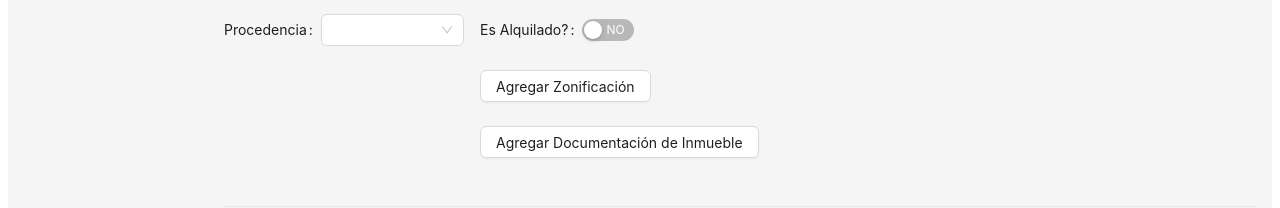
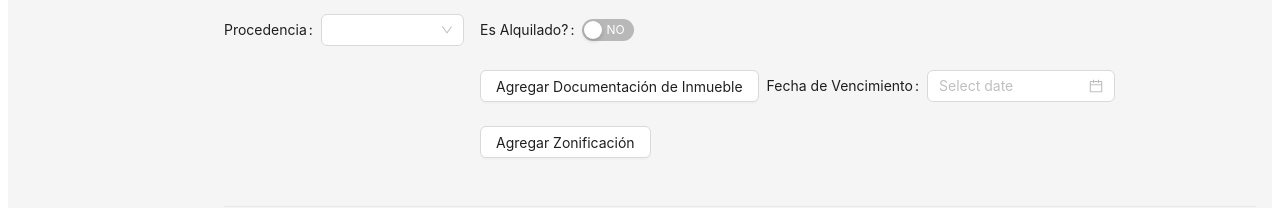
Before and after one commit to Douglas571/sedemat_system, a React (Vite) app in the folder frontend/: page /business/new in a window 1280 px wide. Shown: the part 1229-1437 px from the top of the page. Built offline with nearby package versions, Linux system fonts and the light colour scheme; no server answers.

Commit message:
Added: Zonations seed squeleton

```diff
--- a/frontend/src/pages/BusinessNew.tsx
+++ b/frontend/src/pages/BusinessNew.tsx
@@ -757,6 +757,7 @@ function BranchOfficeForm({onUpdate}): JSX.Element {
                                                         />
                                                     </Form.Item>
 
+                                                    {/* DOCUMENTS */}
                                                     <Flex vertical>
                                                         <Form.Item label="Es Alquilado?" name={[field.name, 'isRented']}>
                                                             <Switch
@@ -764,6 +765,59 @@ function BranchOfficeForm({onUpdate}): JSX.Element {
                                                                 unCheckedChildren="NO"/>
                                                         </Form.Item>
 
+                                                        {/* Lease Doc */}
+                                                        <Flex
+                                                            gap='small'
+                                                            style={{ display: getRentedStatus(Number(field.name)) ? "" : "none"}}
+                                                        >
+                                                            <Form.Item
+                                                                name={[field.name, 'leaseDoc']}
+
+                                                            >
+                                                                <Upload key="leaseDoc"
+                                                                    {...LeaserDocProps}
+                                                                >
+                                                                    <Button>Agregar Contrato de Arrendamiento</Button>
+                                                                </Upload>
+
+
+                                                            </Form.Item>
+                                                            <Form.Item
+                                                                name={[field.name, 'leaseDocExpirationDate']}
+                                                                label="Fecha de Vencimiento"
+                                                            >
+                                                                <DatePicker
+                                                                    data-test="branch-office-leaseDocExpirationDate-input"
+                                                                />
+                                                            </Form.Item>
+                                                        </Flex>
+
+                                                        {/* Building Doc */}
+                                                        <Flex
+                                                            gap='small'
+                                                            style={{ display: getRentedStatus(Number(field.name)) ? "none" : ""}}
+                                                        >
+                                                            <Form.Item
+                                                                name={[field.name, 'buildingDoc']}
+                                                            >
+                                                                <Upload key="buildingDoc"
+                                                                    {...BuildingDocProps}
+                                                                >
+                                                                    <Button>Agregar Documentación de Inmueble</Button>
+                                                                </Upload>
+                                                            </Form.Item>
+
+                                                            <Form.Item
+                                                                name={[field.name, 'buildingDocExpirationDate']}
+                                                                label="Fecha de Vencimiento"
+                                                            >
+                                                                <DatePicker
+                                                                    data-test="branch-office-buildingDocExpirationDate-input"
+                                                                />
+                                                            </Form.Item>
+                                                        </Flex>
+
+                                                        {/* Zonation Doc */}
                                                         <Form.Item name={[field.name, 'zonationDoc']}>
                                                             <Upload
                                                                 key={field.key}
@@ -779,28 +833,6 @@ function BranchOfficeForm({onUpdate}): JSX.Element {
                                                             >
 
                                                                 <Button>Agregar Zonificación</Button>
-                                                            </Upload>
-                                                        </Form.Item>
-
-                                                        <Form.Item
-                                                            name="leaseDoc"
-                                                            style={{ display: getRentedStatus(Number(field.name)) ? "block" : "none"}}
-                                                        >
-                                                            <Upload key="leaseDoc"
-                                                                {...LeaserDocProps}
-                                                            >
-                                                                <Button>Agregar Contrato de Arrendamiento</Button>
-                                                            </Upload>
-                                                        </Form.Item>
-
-                                                        <Form.Item
-                                                            name="buildDoc"
-                                                            style={{ display: getRentedStatus(Number(field.name)) ? "none" : "block"}}
-                                                        >
-                                                            <Upload key="buildingDoc"
-                                                                {...BuildingDocProps}
-                                                            >
-                                                                <Button>Agregar Documentación de Inmueble</Button>
                                                             </Upload>
                                                         </Form.Item>
                                                     </Flex>
--- a/frontend/src/pages/BusinessViewDetails.tsx
+++ b/frontend/src/pages/BusinessViewDetails.tsx
@@ -344,7 +344,17 @@ function BusinessViewDetails(): JSX.Element {
                                     Dirección: {office.address}<br/>
                                     Dimensiones: {office.dimensions}<br/>
                                     Tipo de terreno: {office.type}<br/>
-                                    Procedencia: {office.origin}<br/>
+                                    Procedencia: {office.isRented
+                                        ? (
+                                            <>
+                                                Alquilado (<a href='/example' target='_blank'>Ver contrato</a>)
+                                            </>
+                                        )
+                                        : (
+                                            <>
+                                                Propio (<a href='/example' target='_blank'>Ver Inmueble</a>)
+                                            </>
+                                        )}<br/>
 
 
                                     <Title level={5}>
```
Also changed, not shown: 1 other file (tests, documents, lock files or other folders).
